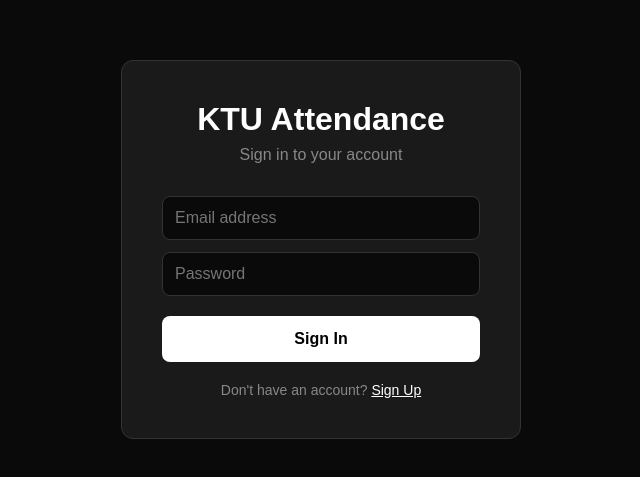
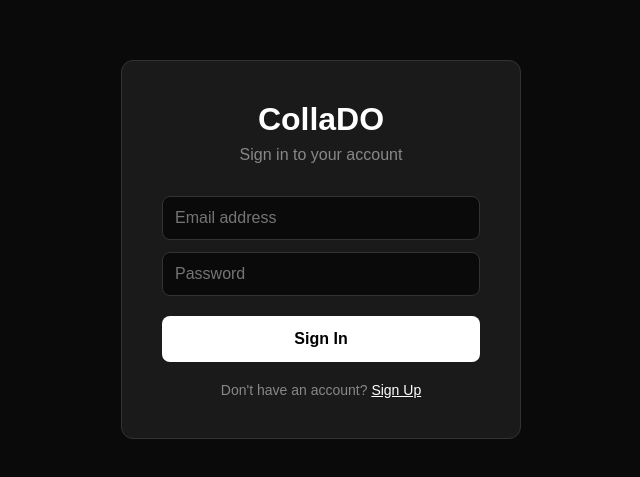
Before and after one commit to colladoapp-create/Collado, a React (Vite) app: page / in a window 1280 px wide. Shown: the part 151-628 px from the top of the page, without its empty margins (319-959 px from the left). Built offline with nearby package versions, Linux system fonts and the light colour scheme; no server answers.

Commit message:
fix: rename KTU Attendance to CollaDO on login page

```diff
--- a/src/Auth.jsx
+++ b/src/Auth.jsx
@@ -37,7 +37,7 @@ export default function Auth() {
         padding: "40px", width: "100%", maxWidth: "400px"
       }}>
         <h1 style={{ color: "#fff", textAlign: "center", marginBottom: "8px" }}>
-          KTU Attendance
+          CollaDO
         </h1>
         <p style={{ color: "#888", textAlign: "center", marginBottom: "32px" }}>
           {isLogin ? "Sign in to your account" : "Create a new account"}
```
